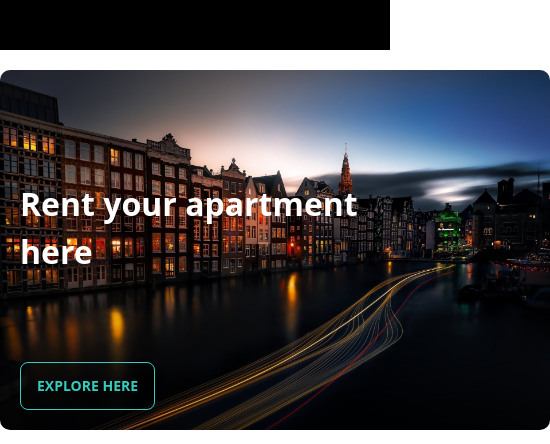
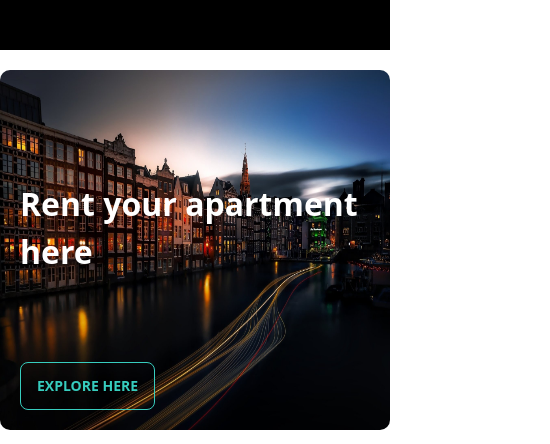
Before and after one commit to Abdulrahmansadek/Airbnb-marketplace, a React (Create React App) app in the folder airbnb-marketplace/: page / in a window 390 px wide. Shown: the part 400-844 px from the top of the page, 550 px wide, since content can reach past the window. Built offline with nearby package versions, Linux system fonts and the light colour scheme; no server answers; the database is empty.

Commit message:
change style

```diff
--- a/airbnb-marketplace/src/index.css
+++ b/airbnb-marketplace/src/index.css
@@ -340,6 +340,12 @@
   .categoryListing {
     width: 100%;
   }
+  .house-img {
+    margin-bottom: 50px;
+    max-width: 100%;
+    height: 360px;
+    border-radius: 10px;
+  }
   .categoryListingImg {
     height: 150px;
     margin-right: 20px;
```
